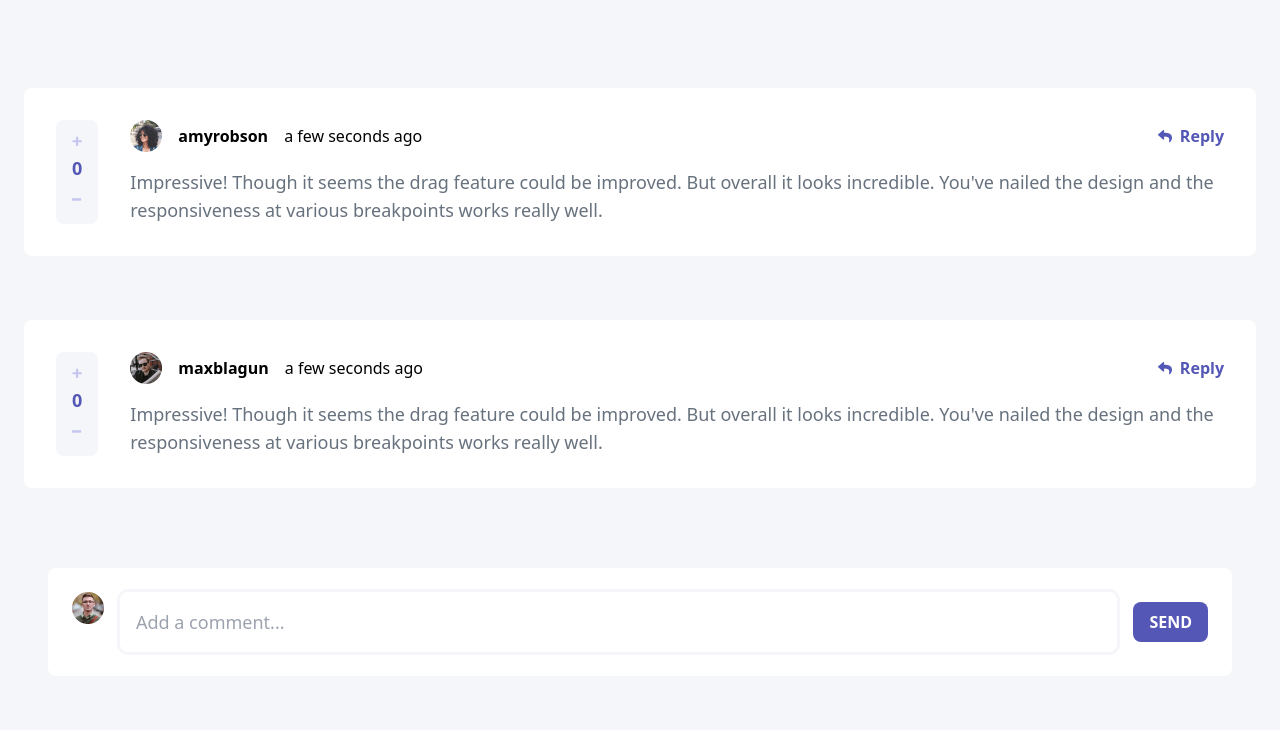
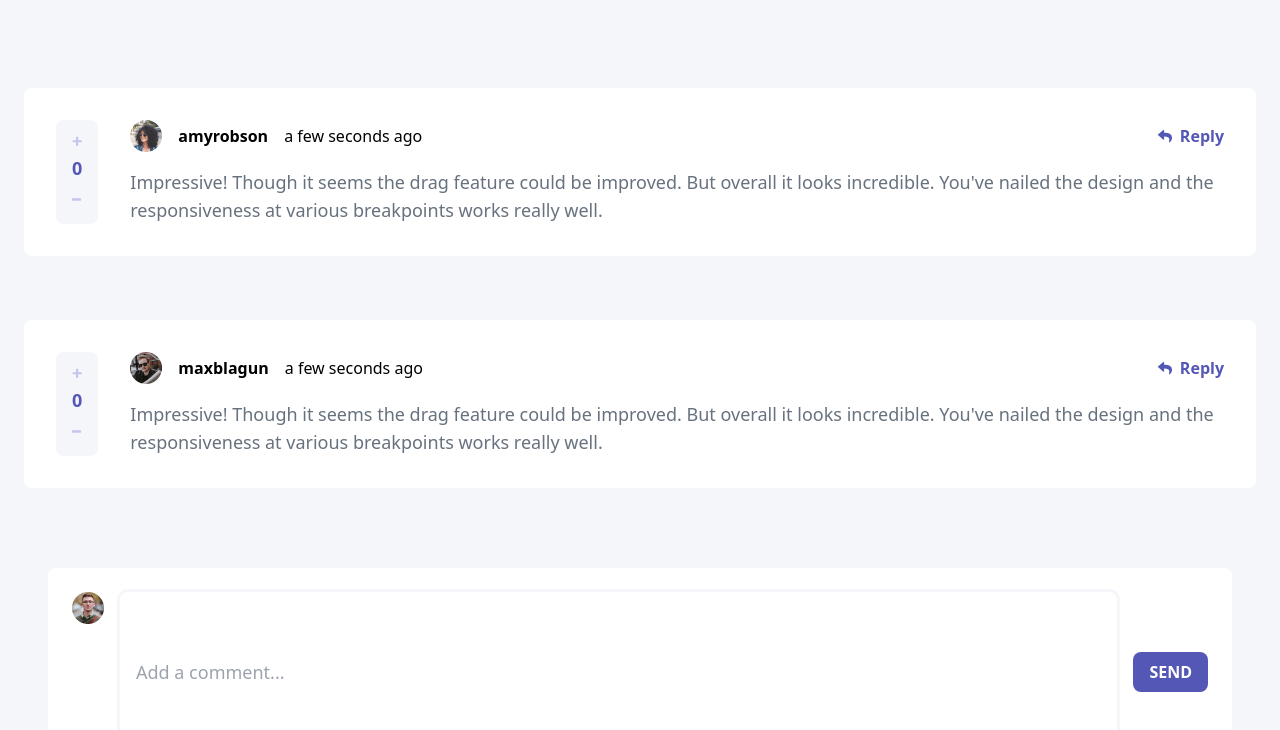
Before and after one commit to lavollmer/interactive-comments-app, a React (Vite) app: page / in a window 1280 px wide. Shown: the top 730 px of the page. Built offline with nearby package versions, Linux system fonts and the light colour scheme.

Commit message:
updating the comment box styling

```diff
--- a/src/components/UserComment.jsx
+++ b/src/components/UserComment.jsx
@@ -21,9 +21,10 @@ const UserComment = ({ onAddComment }) => {
           className="flex flex-row items-center space-x-4 w-full"
         >
           <input
-            className="outline outline-very-light-gray rounded-lg focus:outline-2 focus:border-moderate-blue text-lg text-grayish-blue font-semi-bold w-full h-30 p-4"
+            className="outline outline-very-light-gray rounded-lg focus:outline-2 focus:border-moderate-blue text-lg text-grayish-blue font-semi-bold w-full h-40 p-4 align-top"
             name="commentUser"
             placeholder="Add a comment..."
+            style={{ lineHeight: "1.5" }}
           />
           <button
             type="submit"
```
